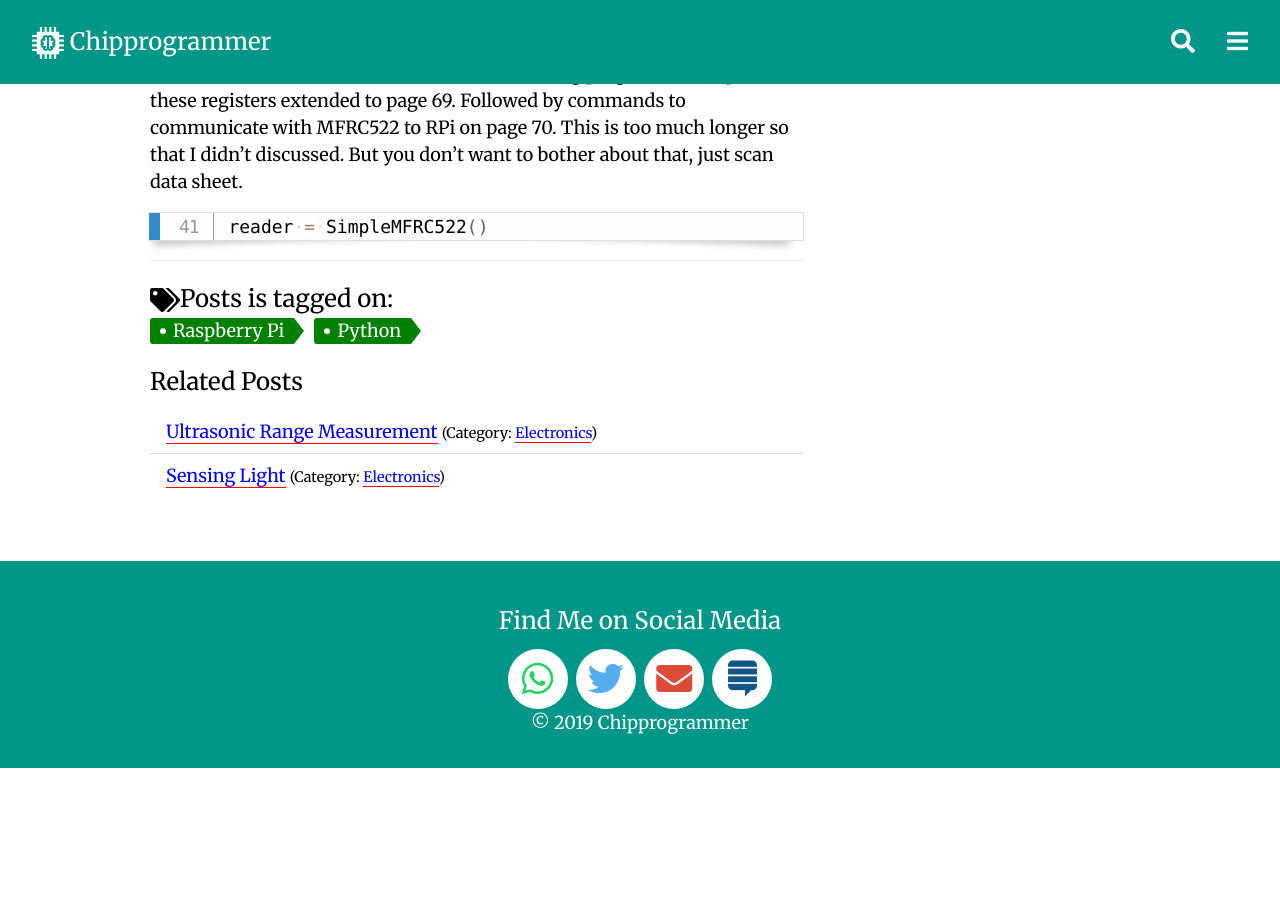
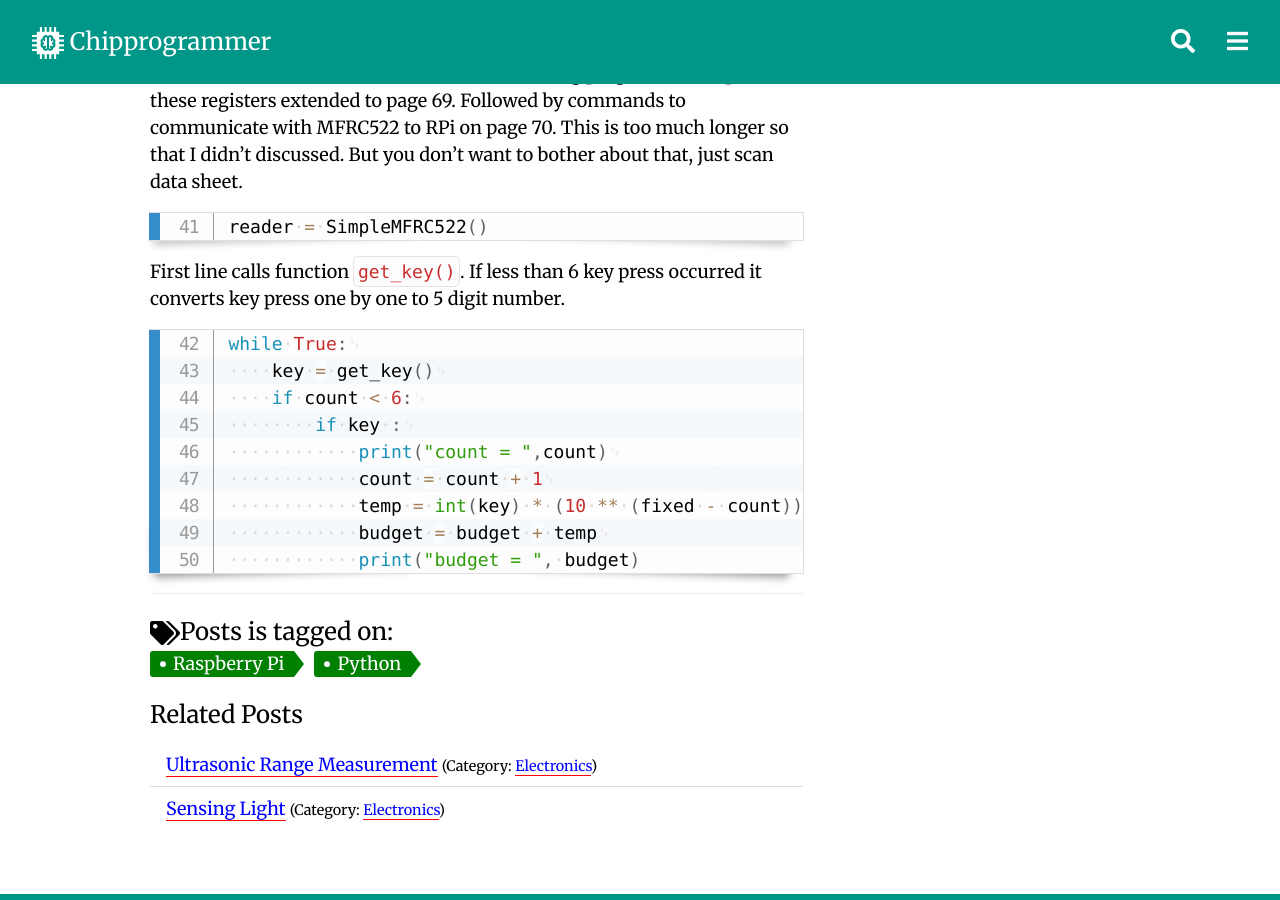
Before and after one commit to techiworld/techiworld.github.io, a Jekyll site: the page built from PCPL-electro.md, in a window 1280 px wide and 900 px high, scrolled down 3648 px. Built offline with Jekyll 4.4.1, drawn with Linux system fonts in a browser that asks for light colours; comment, search, counter and statistics services are not loaded; before the commit the page ends 4416 px from its top, so only the background shows below that.

Commit message:
Update PCPL-electro.md

```diff
--- a/PCPL-electro.md
+++ b/PCPL-electro.md
@@ -148,3 +148,21 @@ reader = SimpleMFRC522()
 {% endraw %}
 </code>
 </pre>
+
+First line calls function `get_key()`. If less than 6 key press occurred it converts key press one by one to 5 digit number.
+
+<pre class="line-numbers" data-start="42">
+<code class="language-python">
+{% raw %}
+while True:
+    key = get_key()
+    if count < 6:
+        if key :
+            print("count = ",count)
+            count = count + 1
+            temp = int(key) * (10 ** (fixed - count))
+            budget = budget + temp
+            print("budget = ", budget)
+{% endraw %}
+</code>
+</pre>
```
